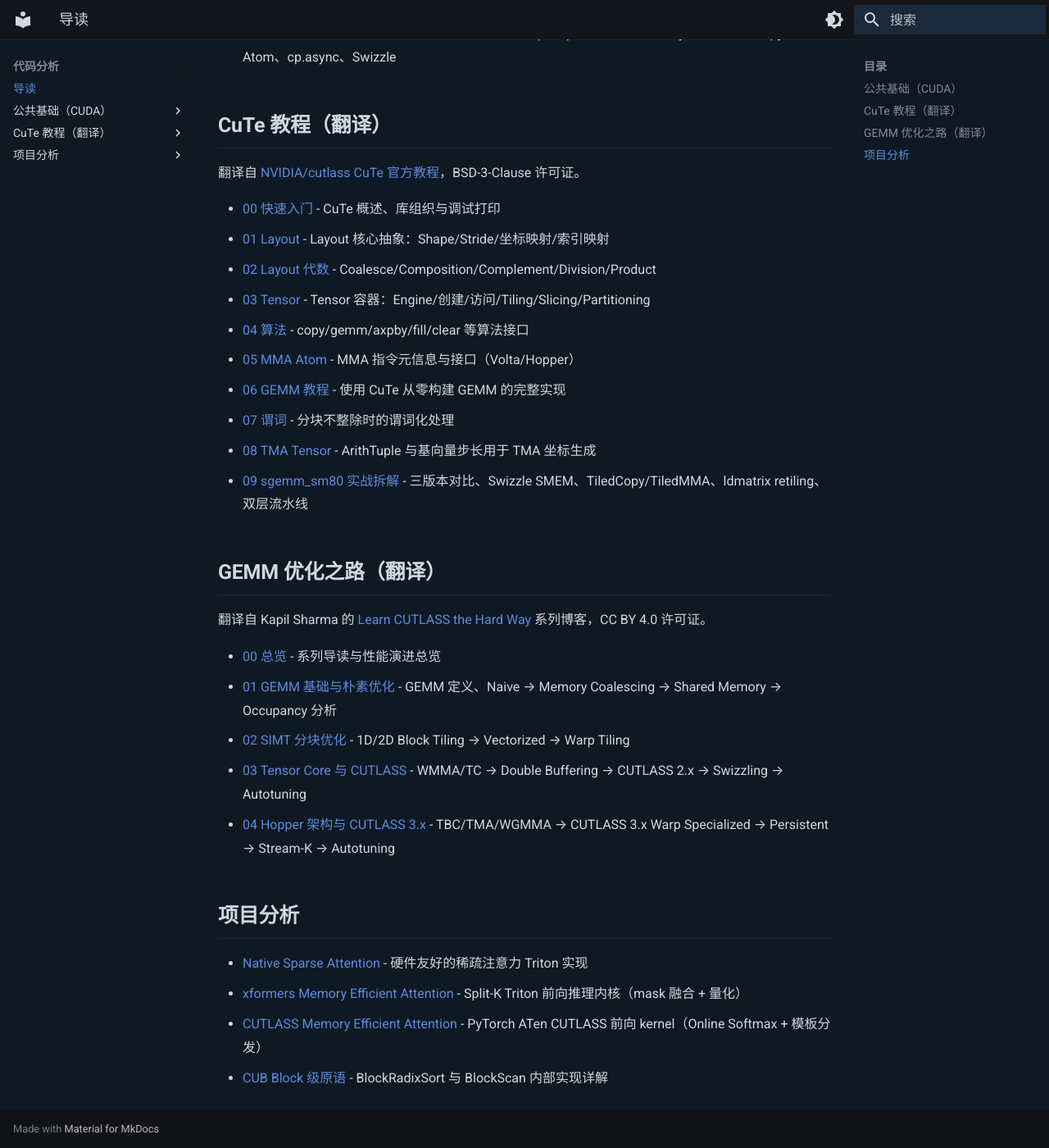
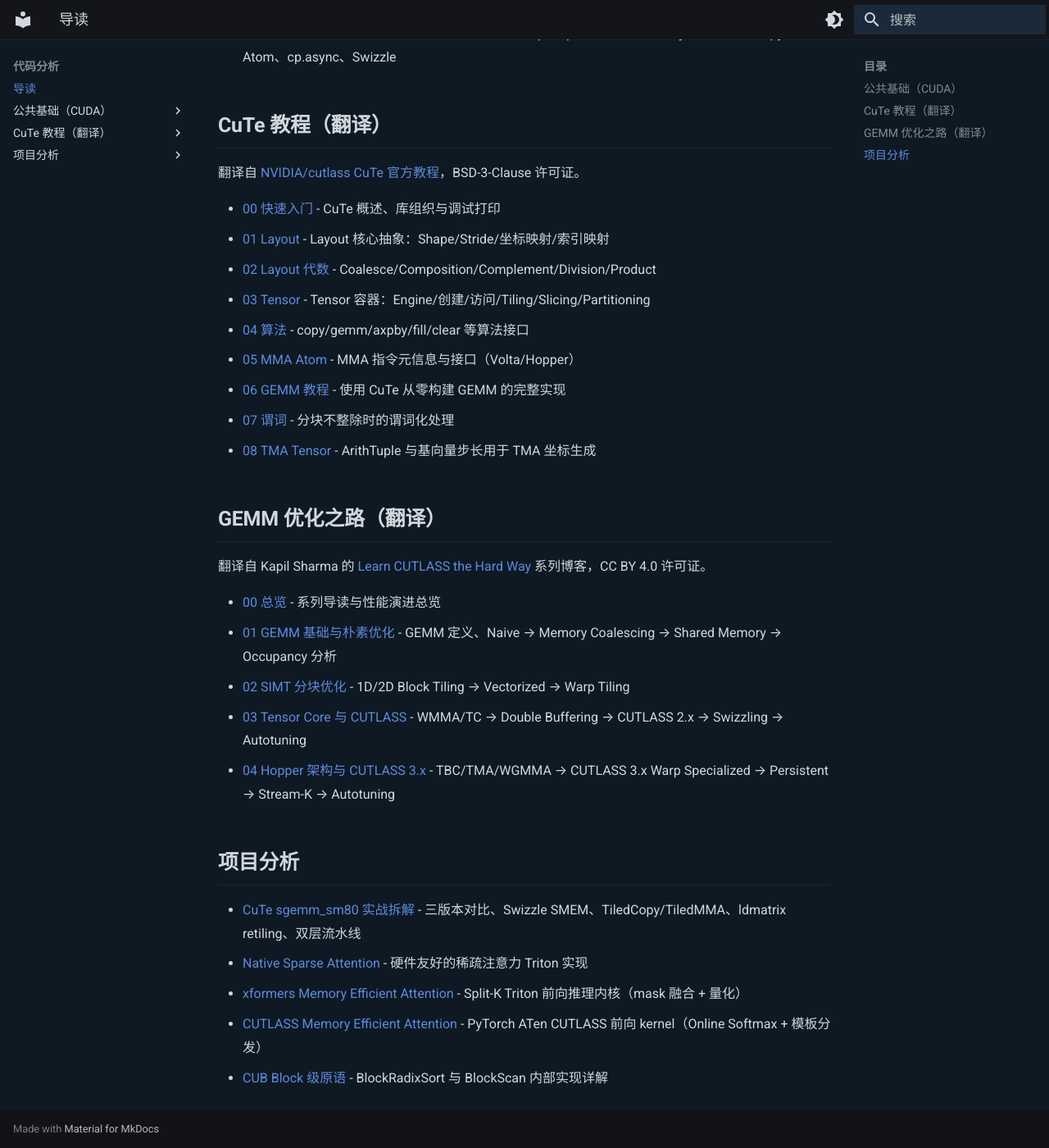
Before and after one commit to YouHuang67/paper-code-notes, an MkDocs documentation site: the page built from docs/code_analysis/index.md, in a window 1280 px wide and 1400 px high, scrolled down 424 px. Shown: the whole window at 82% size. Built offline with MkDocs 1.6.1 and Material for MkDocs 9.7.7, drawn with Linux system fonts in a browser that asks for light colours.

Commit message:
refactor: move sgemm_sm80 from cute tutorial to project analysis

```diff
--- a/docs/code_analysis/index.md
+++ b/docs/code_analysis/index.md
@@ -21,7 +21,6 @@
 - [06 GEMM 教程](cute/06_gemm_tutorial.md) - 使用 CuTe 从零构建 GEMM 的完整实现
 - [07 谓词](cute/07_predication.md) - 分块不整除时的谓词化处理
 - [08 TMA Tensor](cute/08_tma_tensors.md) - ArithTuple 与基向量步长用于 TMA 坐标生成
-- [09 sgemm_sm80 实战拆解](cute/09_sgemm_sm80.md) - 三版本对比、Swizzle SMEM、TiledCopy/TiledMMA、ldmatrix retiling、双层流水线
 
 ## GEMM 优化之路（翻译）
 
@@ -35,6 +34,7 @@
 
 ## 项目分析
 
+- [CuTe sgemm_sm80 实战拆解](cute/09_sgemm_sm80.md) - 三版本对比、Swizzle SMEM、TiledCopy/TiledMMA、ldmatrix retiling、双层流水线
 - [Native Sparse Attention](native_sparse_attention/00_overview.md) - 硬件友好的稀疏注意力 Triton 实现
 - [xformers Memory Efficient Attention](xformers_memory_efficient_attention/00_overview.md) - Split-K Triton 前向推理内核（mask 融合 + 量化）
 - [CUTLASS Memory Efficient Attention](cutlass_mem_eff_attention/00_overview.md) - PyTorch ATen CUTLASS 前向 kernel（Online Softmax + 模板分发）
--- a/mkdocs.yml
+++ b/mkdocs.yml
@@ -138,8 +138,8 @@
         - GEMM 教程: code_analysis/cute/06_gemm_tutorial.md
         - 谓词: code_analysis/cute/07_predication.md
         - TMA Tensor: code_analysis/cute/08_tma_tensors.md
-        - sgemm_sm80 实战拆解: code_analysis/cute/09_sgemm_sm80.md
     - 项目分析:
+      - CuTe sgemm_sm80 实战拆解: code_analysis/cute/09_sgemm_sm80.md
       - GEMM 优化之路（翻译）:
         - 总览: code_analysis/cutlass_gemm_blog/00_overview.md
         - GEMM 基础与朴素优化: code_analysis/cutlass_gemm_blog/01_gemm_basics_and_naive.md
```
